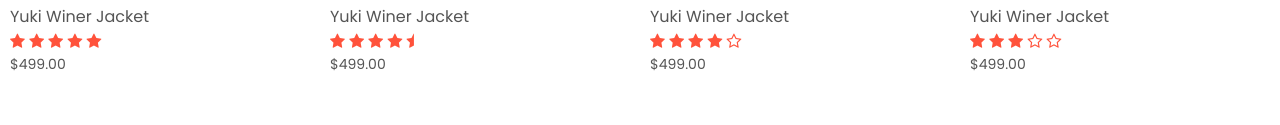
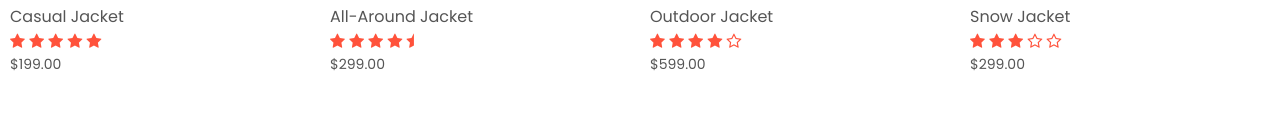
Before and after one commit to Noroff-FEU-Assignments/cross-course-project-Terje-Martin, a plain HTML site: page index.html in a window 1280 px wide. Shown: the part 1128-1253 px from the top of the page. Drawn offline with Linux system fonts and the light colour scheme.

Commit message:
jacket changes

```diff
--- a/index.html
+++ b/index.html
@@ -49,7 +49,7 @@
         <div class="row">
             <div class="col-3">
                 <img src="images/jacket1.png">
-                <h4>Yuki Winer Jacket</h4>
+                <h4>Casual Jacket</h4>
                 <div class="rating">
                     <i class="fa fa-star"></i>
                     <i class="fa fa-star"></i>
@@ -57,11 +57,11 @@
                     <i class="fa fa-star"></i>
                     <i class="fa fa-star"></i>
                 </div>
-                <p>$499.00</p>
+                <p>$199.00</p>
             </div>
             <div class="col-3">
                 <img src="images/jacket2.png">
-                <h4>Yuki Winer Jacket</h4>
+                <h4>All-Around Jacket</h4>
                 <div class="rating">
                     <i class="fa fa-star"></i>
                     <i class="fa fa-star"></i>
@@ -69,11 +69,11 @@
                     <i class="fa fa-star"></i>
                     <i class="fa fa-star-half"></i>
                 </div>
-                <p>$499.00</p>
+                <p>$299.00</p>
             </div>
             <div class="col-3">
                 <img src="images/jacket8.png">
-                <h4>Yuki Winer Jacket</h4>
+                <h4>Outdoor Jacket</h4>
                 <div class="rating">
                     <i class="fa fa-star"></i>
                     <i class="fa fa-star"></i>
@@ -81,11 +81,11 @@
                     <i class="fa fa-star"></i>
                     <i class="fa fa-star-o"></i>
                 </div>
-                <p>$499.00</p>
+                <p>$599.00</p>
             </div>
             <div class="col-3">
                 <img src="images/jacket7.png">
-                <h4>Yuki Winer Jacket</h4>
+                <h4>Snow Jacket</h4>
                 <div class="rating">
                     <i class="fa fa-star"></i>
                     <i class="fa fa-star"></i>
@@ -93,7 +93,7 @@
                     <i class="fa fa-star-o"></i>
                     <i class="fa fa-star-o"></i>
                 </div>
-                <p>$499.00</p>
+                <p>$299.00</p>
             </div>
 
 
```
Also changed, not shown: css/style.css (line endings or trailing spaces).
